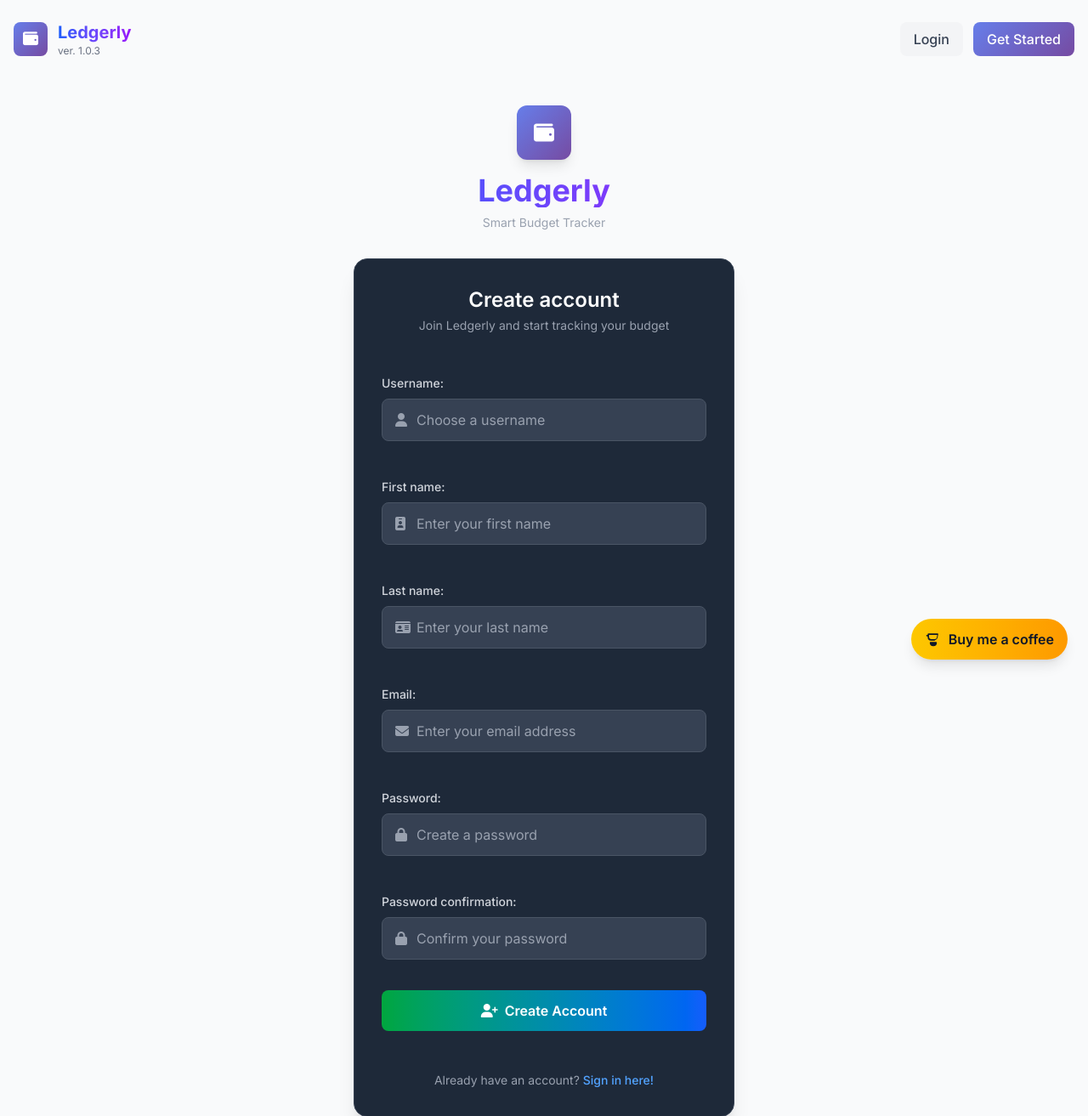
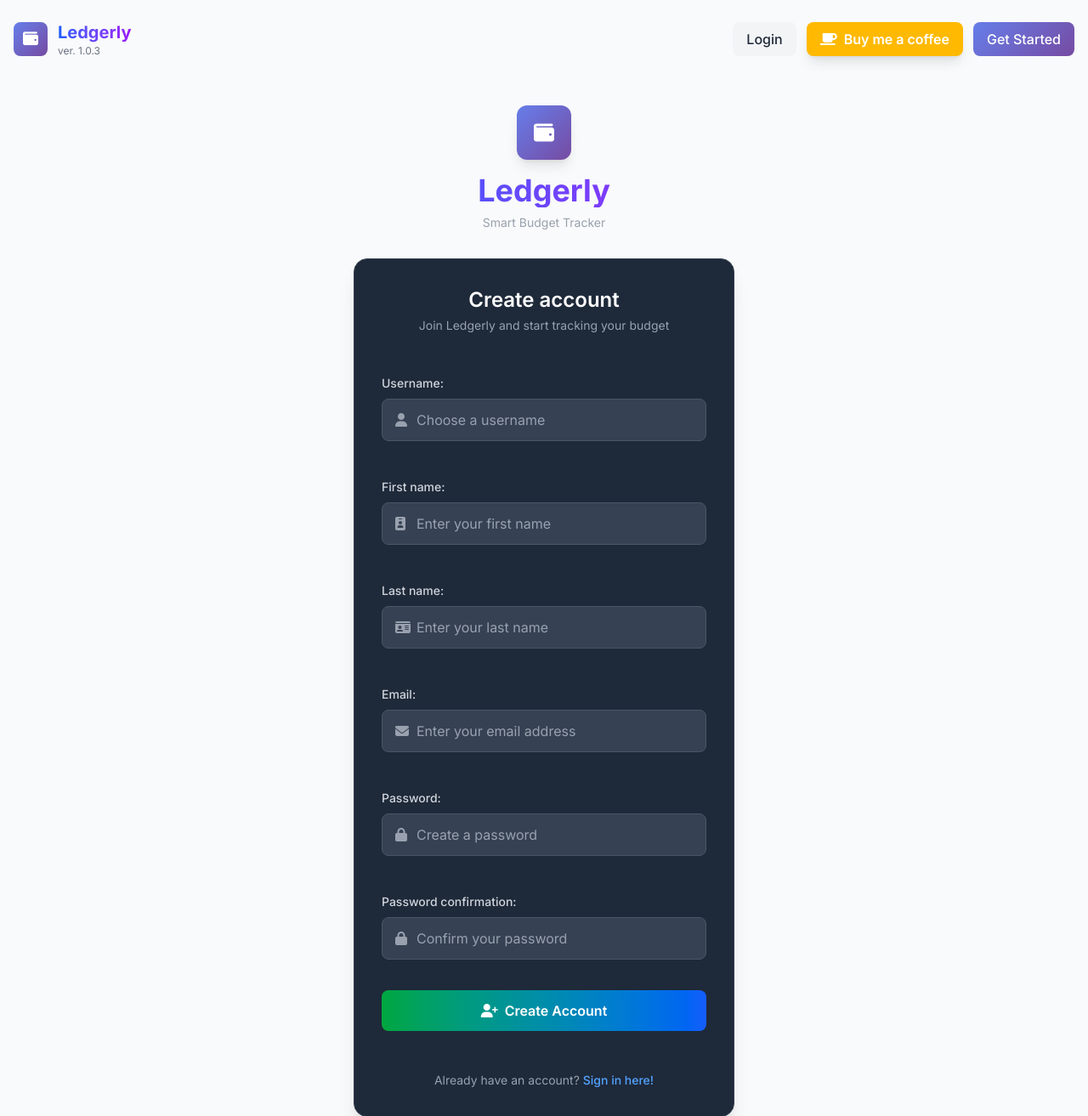
Before and after one commit to Kzu0-afk/ledgerly-web, a Django app: page /register/ in a window 1280 px wide. Shown: the top 1313 px of the page at 85% size. Run offline with Django 5.2, Linux system fonts and the light colour scheme; style sheets or scripts are compiled from the project's sources; some libraries are stand-ins or nearby versions.

Commit message:
Fix(base.html): Revert floating Buy Me a Coffee button to top navigation and update button styles for improved consistency.

```diff
--- a/theme/templates/base.html
+++ b/theme/templates/base.html
@@ -36,6 +36,8 @@
             --shadow-elegant: 0 10px 25px -5px rgba(0, 0, 0, 0.1), 0 10px 10px -5px rgba(0, 0, 0, 0.04);
             --shadow-elegant-dark: 0 10px 25px -5px rgba(0, 0, 0, 0.25), 0 10px 10px -5px rgba(0, 0, 0, 0.1);
         }
+
+        /* (reverted) keep default page and navbar styling */
 
         /* Enhanced theme toggle */
         .theme-toggle {
@@ -207,17 +209,31 @@
                             <i class="fas fa-user text-white text-xs"></i>
                         </div>
                     </div>
+                    {% if BMC_URL %}
+                    <a href="{{ BMC_URL }}" target="_blank" rel="noopener noreferrer nofollow"
+                       class="inline-flex items-center justify-center gap-2 px-4 py-2 rounded-lg text-white font-semibold bg-amber-400 shadow-lg transform transition-all duration-200 hover:scale-105 hover:shadow-xl hover:bg-amber-500">
+                        <i class="fas fa-coffee"></i>
+                        <span>Buy me a coffee</span>
+                    </a>
+                    {% endif %}
                     <form action="{% url 'logout' %}" method="post" class="inline">
                         {% csrf_token %}
-                        <button type="submit" class="px-4 py-2 rounded-lg bg-gray-100 dark:bg-gray-800 hover:bg-gray-200 dark:hover:bg-gray-700 text-gray-700 dark:text-gray-200 font-medium transition-all duration-200 hover:scale-105">
+                        <button type="submit" class="px-4 py-2 rounded-lg bg-gray-100 dark:bg-gray-800 hover:bg-gray-100/80 dark:hover:bg-gray-700 text-gray-800 dark:text-gray-100 font-medium transition-colors duration-200">
                             <i class="fas fa-sign-out-alt mr-1"></i>Logout
                         </button>
                     </form>
                 {% else %}
                     <div class="flex items-center gap-3">
-                        <a href="{% url 'login' %}" class="px-4 py-2 rounded-lg bg-gray-100 dark:bg-gray-800 hover:bg-gray-200 dark:hover:bg-gray-700 text-gray-700 dark:text-gray-200 font-medium transition-all duration-200 hover:scale-105">
+                        <a href="{% url 'login' %}" class="px-4 py-2 rounded-lg bg-gray-100 dark:bg-gray-800 hover:bg-gray-100/80 dark:hover:bg-gray-700 text-gray-800 dark:text-gray-100 font-medium transition-colors duration-200">
                             Login
                         </a>
+                        {% if BMC_URL %}
+                        <a href="{{ BMC_URL }}" target="_blank" rel="noopener noreferrer nofollow"
+                           class="inline-flex items-center justify-center gap-2 px-4 py-2 rounded-lg text-white font-semibold bg-amber-400 shadow-lg transform transition-all duration-200 hover:scale-105 hover:shadow-xl hover:bg-amber-500">
+                            <i class="fas fa-coffee"></i>
+                            <span>Buy me a coffee</span>
+                        </a>
+                        {% endif %}
                         <a href="{% url 'register' %}" class="px-4 py-2 rounded-lg bg-gradient-primary text-white font-medium transition-all duration-200 hover:scale-105 hover:shadow-lg">
                             Get Started
                         </a>
@@ -226,26 +242,10 @@
             </div>
         </nav>
 
-        {% if BMC_URL %}
-        <div class="fixed bottom-6 right-6 z-40">
-            <a
-                href="{{ BMC_URL }}"
-                target="_blank"
-                rel="noopener noreferrer nofollow"
-                class="inline-flex items-center gap-2 px-4 py-3 rounded-full shadow-lg bg-gradient-to-r from-yellow-400 to-amber-500 text-gray-900 font-semibold hover:shadow-xl transition-transform transform hover:-translate-y-0.5 focus:outline-none focus:ring-4 focus:ring-amber-300 dark:focus:ring-amber-600"
-                aria-label="Support this project on Buy Me a Coffee"
-            >
-                <svg xmlns="http://www.w3.org/2000/svg" viewBox="0 0 24 24" fill="currentColor" class="w-5 h-5">
-                    <path d="M3 4h15a1 1 0 0 1 .98 1.197L18 10a5 5 0 0 1-3.995 3.874L14 14H9a5 5 0 0 1-4.995-4.783L4 9V8H3a1 1 0 1 1 0-2h1V5a1 1 0 0 1 1-1zm3 2v3a3 3 0 0 0 2.824 2.995L9 12h5a3 3 0 0 0 2.995-2.824L17 9l.6-3H6z" />
-                    <path d="M7 16h9a1 1 0 0 1 .993.883L17 17a5 5 0 0 1-9.995.217L7 17a1 1 0 0 1 1-1z" />
-                </svg>
-                <span class="hidden sm:inline">Buy me a coffee</span>
-                <span class="sm:hidden">Support</span>
-            </a>
-        </div>
-        {% endif %}
         {% block content %}{% endblock %}
     </div>
+
+    {# Floating BMC button removed; button is now in the top navigation #}
 
     <script>
         // Force dark theme as default and remove toggle logic
```
